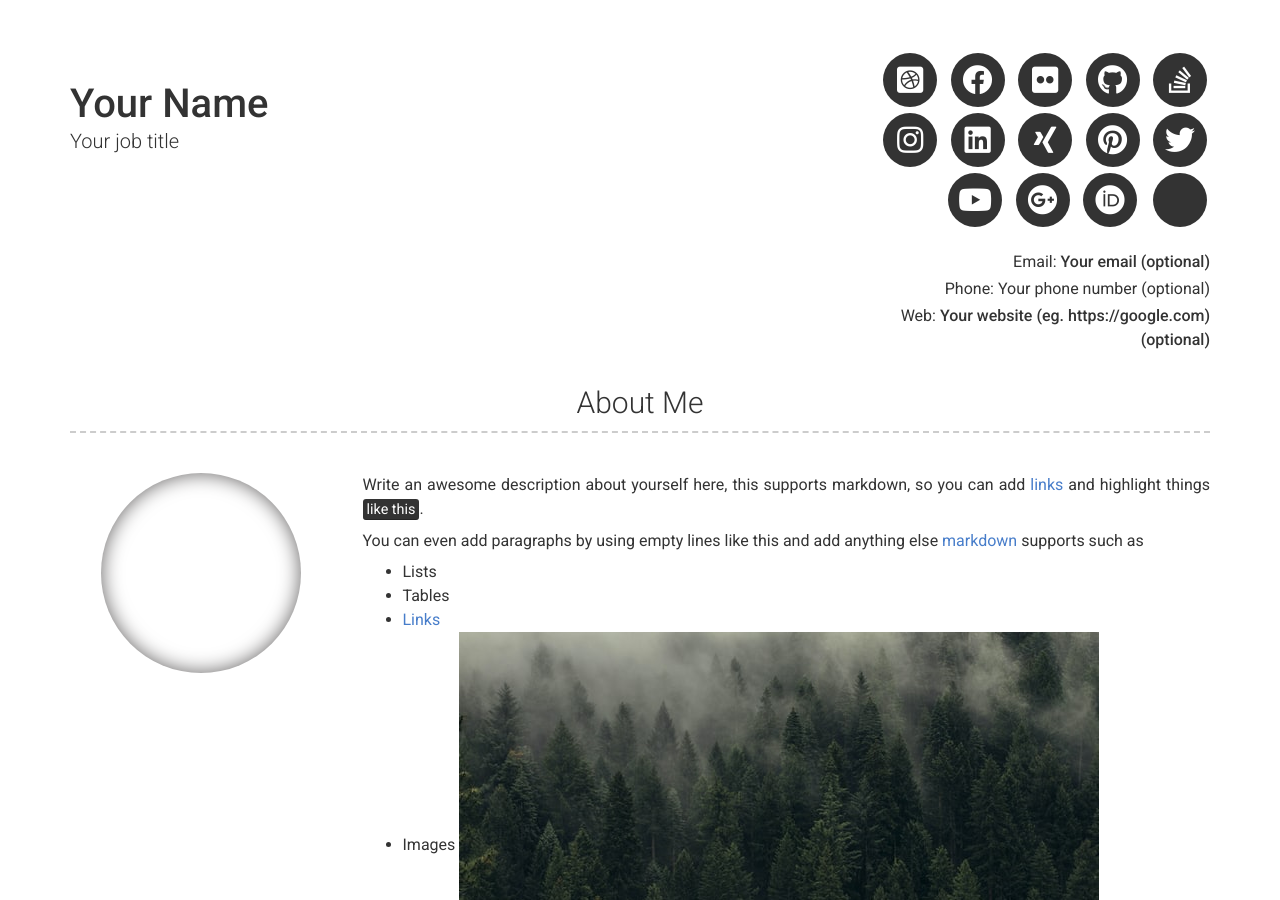
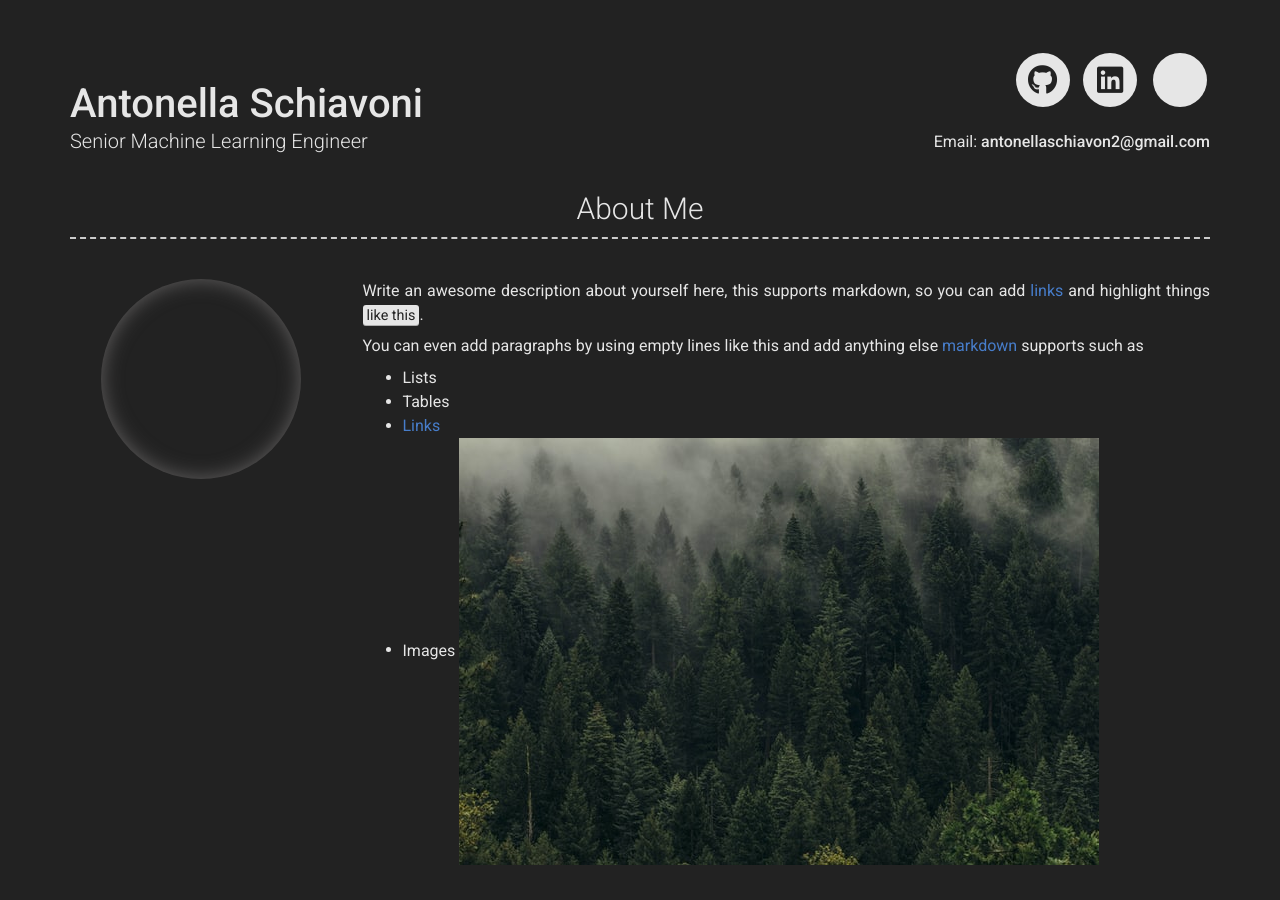
Before and after one commit to antonella-schiavoni/antonella-schiavoni.github.io, a Jekyll site: the page built from index.md, in a window 1280 px wide and 900 px high. Built offline with Jekyll 4.4.1, drawn with Linux system fonts in a browser that asks for light colours; nearby versions of some CDN libraries; some of the changed text lies outside the part shown.

Commit message:
Update _config.yml

```diff
--- a/_config.yml
+++ b/_config.yml
@@ -1,37 +1,27 @@
 # Site
-repository: Git repository where your resume will be hosted, only required if you are hosting on GitHub (eg. sproogen/modern-resume-theme)
+repository: antonella-schiavoni/antonella-schiavoni.github.io
 # favicon: Directory of your favicon (eg. images/favicon.ico)(optional)
 
 # Content configuration version
 version: 2
 
 # Personal info
-name: Your Name
-title: Your job title
-email: Your email (optional)
+name: Antonella Schiavoni
+title: Senior Machine Learning Engineer
+email: antonellaschiavon2@gmail.com
 # email_title: Email (Email title override)
-phone: Your phone number (optional)
+# phone: Your phone number (optional)
 # phone_title: Phone (Phone title override)
-website: Your website (eg. https://google.com)(optional)
+# website: Your website (eg. https://google.com)(optional)
 # website_title: Web (Website title override)
 
 # Dark Mode (true/false/never)
-darkmode: false
+darkmode: true
 
 # Social links
-twitter_username: jekyllrb
-github_username:  jekyll
-stackoverflow_username: "00000001"
-dribbble_username: jekyll
-facebook_username: jekyll
-flickr_username: jekyll
-instagram_username: jekyll
-linkedin_username: jekyll
-xing_username: jekyll
-pinterest_username: jekyll
-youtube_username: jekyll
-googleplus_username: +jekyll
-orcid_username: 0000-0000-0000-0000
+github_username:  antonella-schiavoni
+linkedin_username: antonellaschiavoni
+
 
 # Additional icon links
 additional_links:
```
